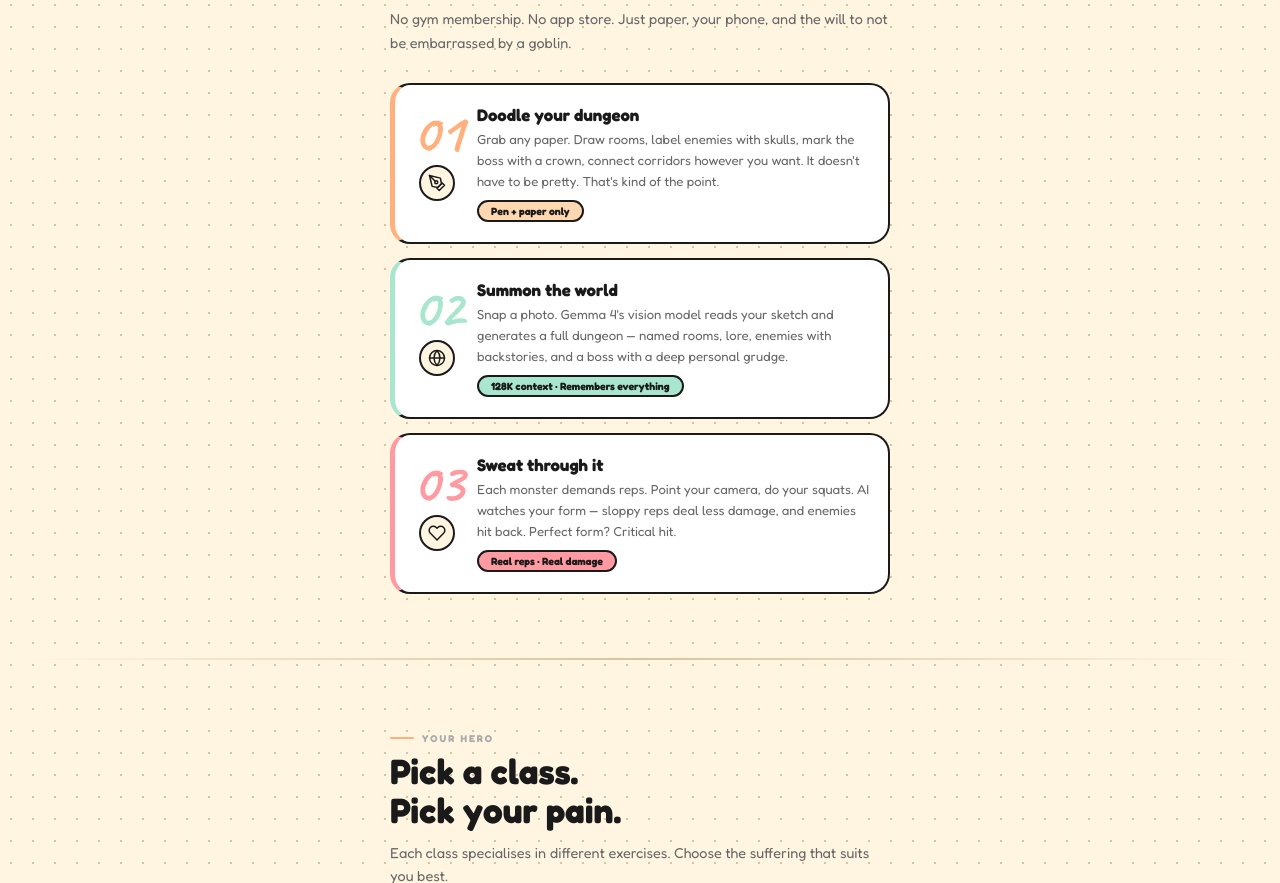
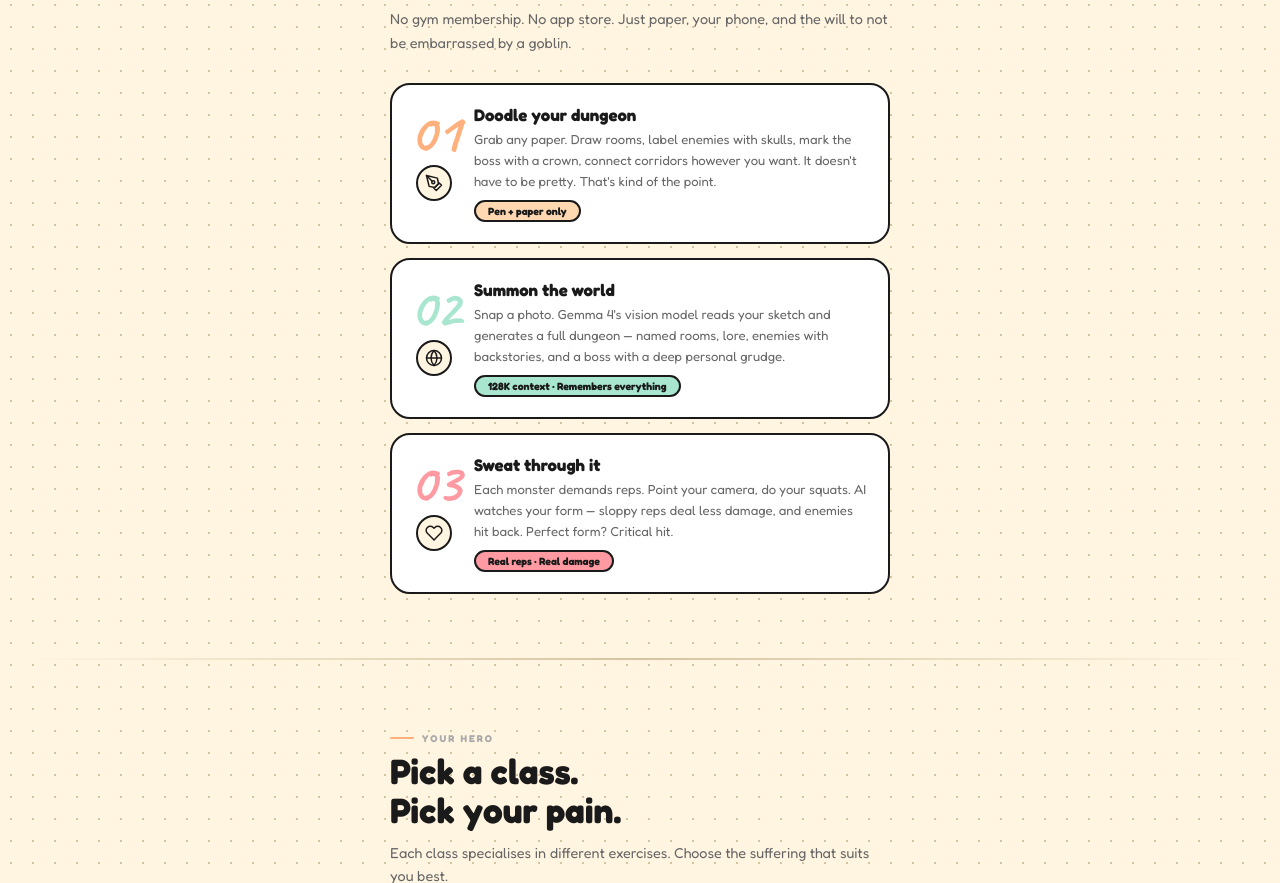
Before and after one commit to cybort360/DoodleDungeon, a plain HTML site: page frontend/index.html in a window 1280 px wide. Shown: the part 1106-1989 px from the top of the page. Drawn offline with Linux system fonts and the light colour scheme.

Commit message:
landing: remove colored left borders from step cards

```diff
--- a/frontend/index.html
+++ b/frontend/index.html
@@ -251,13 +251,9 @@ nav{
   display:flex;align-items:flex-start;gap:16px;
   background:#fff;border:2.5px solid var(--dark);border-radius:20px;
   padding:20px 18px;
-  border-left-width:5px;
   transition:transform .12s,box-shadow .12s;
   cursor:default;
 }
-.step:nth-child(1){border-left-color:var(--orange)}
-.step:nth-child(2){border-left-color:var(--mint)}
-.step:nth-child(3){border-left-color:var(--pink)}
 .step:hover{transform:translateY(-3px);box-shadow:0 6px 0 var(--dark)}
 
 .step-num-wrap{flex-shrink:0;text-align:center;width:48px}
```
